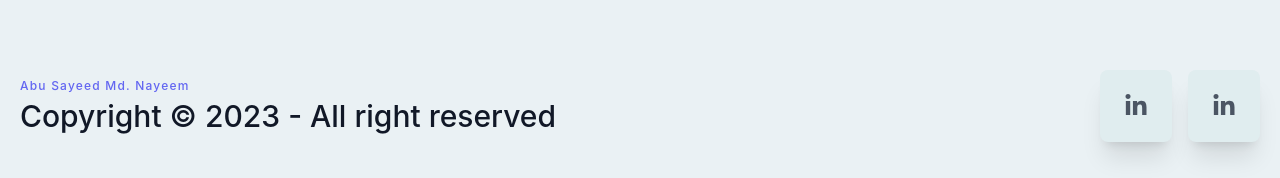
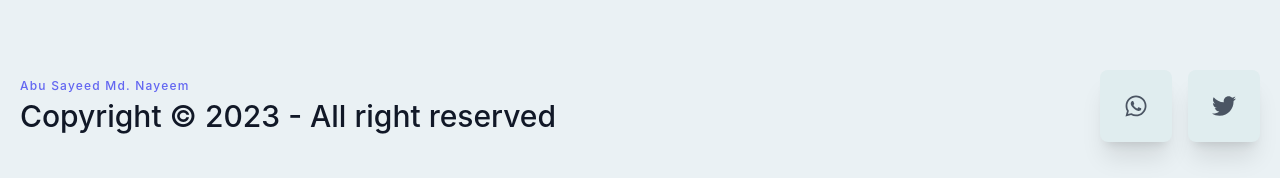
Before and after one commit to Sayeednayeem1/abu-sayeed-portfolio, a React (Create React App) app: page / in a window 1280 px wide. Shown: the part 774-952 px from the top of the page. Built offline with nearby package versions, Linux system fonts and the light colour scheme.

Commit message:
added links to the contact icons on Banner

```diff
--- a/src/components/Banner/Banner.js
+++ b/src/components/Banner/Banner.js
@@ -5,6 +5,7 @@ import './Banner.css';
 import { FaFacebookF, FaLinkedinIn } from 'react-icons/fa';
 import { AiFillGithub, AiOutlineMail } from 'react-icons/ai';
 import Footer from '../Footer/Footer';
+import { Link } from 'react-router-dom';
 
 const Banner = () => {
     return (
@@ -30,10 +31,10 @@ const Banner = () => {
                     <div>
                         <h4 className='text-slate-500 font-bold mb-4'>FIND ME</h4>
                         <div className="grid justify-center grid-cols-2 lg:grid-cols-4 gap-4">
-                            <p className='bg-[#E0EDEF] hover:bg-gray-200 shadow-xl flex items-center p-6 rounded-lg cursor-pointer icon-animation'><FaLinkedinIn className='text-2xl'></FaLinkedinIn></p>
-                            <p className='bg-[#E0EDEF] hover:bg-gray-200 shadow-xl flex items-center p-6 rounded-lg cursor-pointer icon-animation'><FaFacebookF className='text-2xl'></FaFacebookF></p>
-                            <p className='bg-[#E0EDEF] hover:bg-gray-200 shadow-xl flex items-center p-6 rounded-lg cursor-pointer icon-animation'><AiOutlineMail className='text-2xl'></AiOutlineMail></p>
-                            <p className='bg-[#E0EDEF] hover:bg-gray-200 shadow-xl flex items-center p-6 rounded-lg cursor-pointer icon-animation'><AiFillGithub className='text-2xl'></AiFillGithub></p>
+                            <p className='bg-[#E0EDEF] hover:bg-gray-200 shadow-xl flex items-center p-6 rounded-lg cursor-pointer icon-animation'> <Link target='_blank' to='https://www.linkedin.com/in/sayeed-nayeem/'><FaLinkedinIn className='text-2xl'></FaLinkedinIn></Link></p>
+                            <p className='bg-[#E0EDEF] hover:bg-gray-200 shadow-xl flex items-center p-6 rounded-lg cursor-pointer icon-animation'><Link target='_blank' to='https://web.facebook.com/sayed.nayem.188'><FaFacebookF className='text-2xl'></FaFacebookF></Link></p>
+                            <p className='bg-[#E0EDEF] hover:bg-gray-200 shadow-xl flex items-center p-6 rounded-lg cursor-pointer icon-animation' onClick={() => window.location.href = 'mailto:sayeedn850@gmail.com'}><AiOutlineMail className='text-2xl'></AiOutlineMail></p>
+                            <p className='bg-[#E0EDEF] hover:bg-gray-200 shadow-xl flex items-center p-6 rounded-lg cursor-pointer icon-animation'><Link target='_blank' to='https://github.com/Sayeednayeem1'><AiFillGithub className='text-2xl'></AiFillGithub></Link></p>
                         </div>
                     </div>
 
--- a/src/components/Footer/Footer.js
+++ b/src/components/Footer/Footer.js
@@ -1,5 +1,6 @@
 import React from 'react';
-import { FaLinkedinIn } from 'react-icons/fa';
+import { FaLinkedinIn, FaTwitter, FaWhatsapp } from 'react-icons/fa';
+import { Link } from 'react-router-dom';
 
 const Footer = () => {
     return (
@@ -10,8 +11,16 @@ const Footer = () => {
                     <h1 class="md:text-3xl text-2xl font-medium title-font text-gray-900">Copyright © 2023 - All right reserved</h1>
                 </div>
                 <div class="flex md:ml-auto md:mr-0 mx-auto items-center flex-shrink-0 space-x-4">
-                    <p className='bg-[#E0EDEF] hover:bg-gray-200 shadow-xl flex items-center p-6 rounded-lg cursor-pointer icon-animation'><FaLinkedinIn className='text-2xl'></FaLinkedinIn></p>
-                    <p className='bg-[#E0EDEF] hover:bg-gray-200 shadow-xl flex items-center p-6 rounded-lg cursor-pointer icon-animation'><FaLinkedinIn className='text-2xl'></FaLinkedinIn></p>
+                    <p className='bg-[#E0EDEF] hover:bg-gray-200 shadow-xl flex items-center p-6 rounded-lg cursor-pointer icon-animation'>
+                        <Link target='_blank' to='whatsapp://send?phone=+8801751589952'>
+                            <FaWhatsapp className='text-2xl'></FaWhatsapp>
+                        </Link>
+                    </p>
+                    <p className='bg-[#E0EDEF] hover:bg-gray-200 shadow-xl flex items-center p-6 rounded-lg cursor-pointer icon-animation'>
+                        <Link target='_blank' to='https://twitter.com/SayeedNayeem9'>
+                            <FaTwitter className='text-2xl'></FaTwitter>
+                        </Link>
+                    </p>
                 </div>
             </div >
         </section >
```
